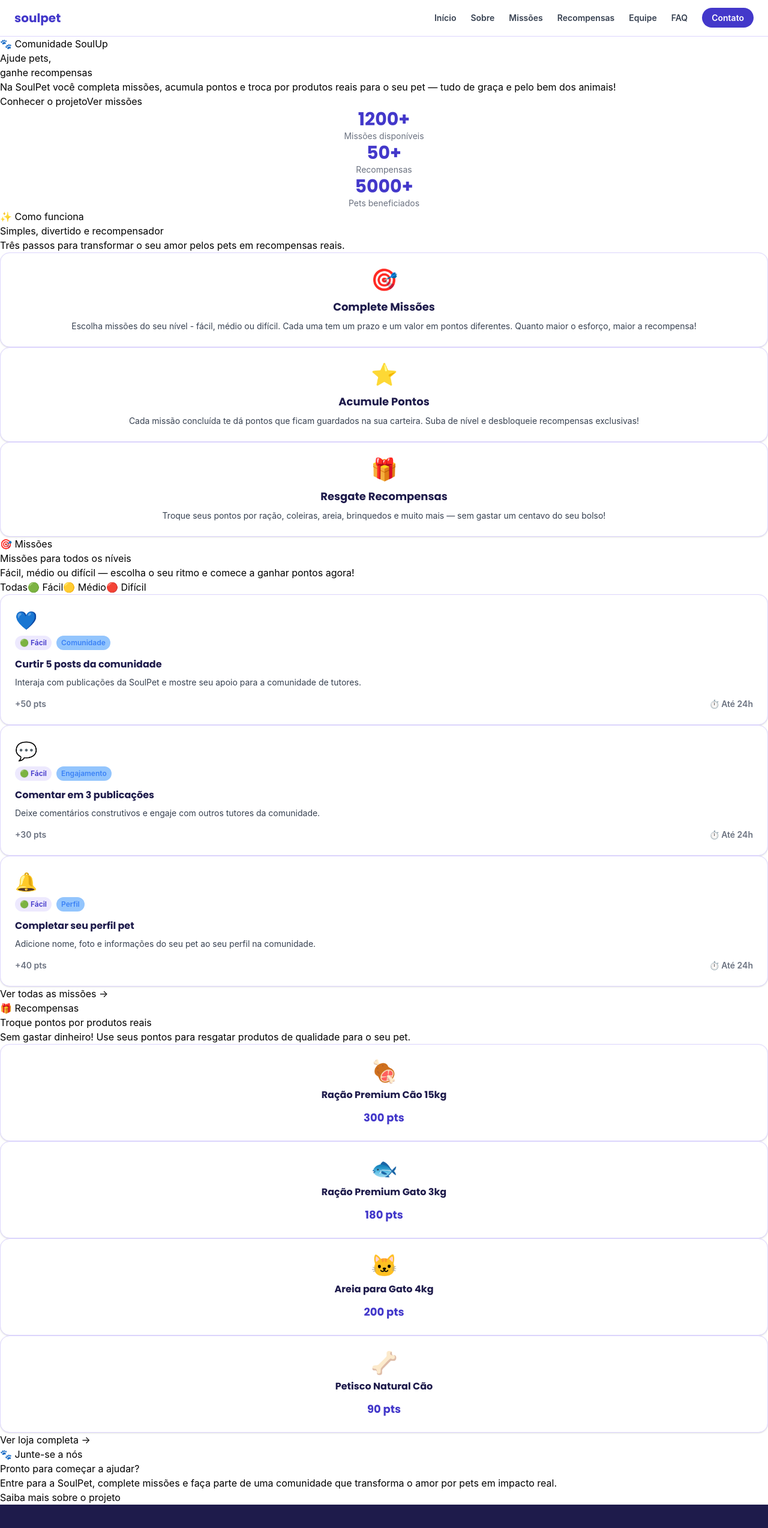
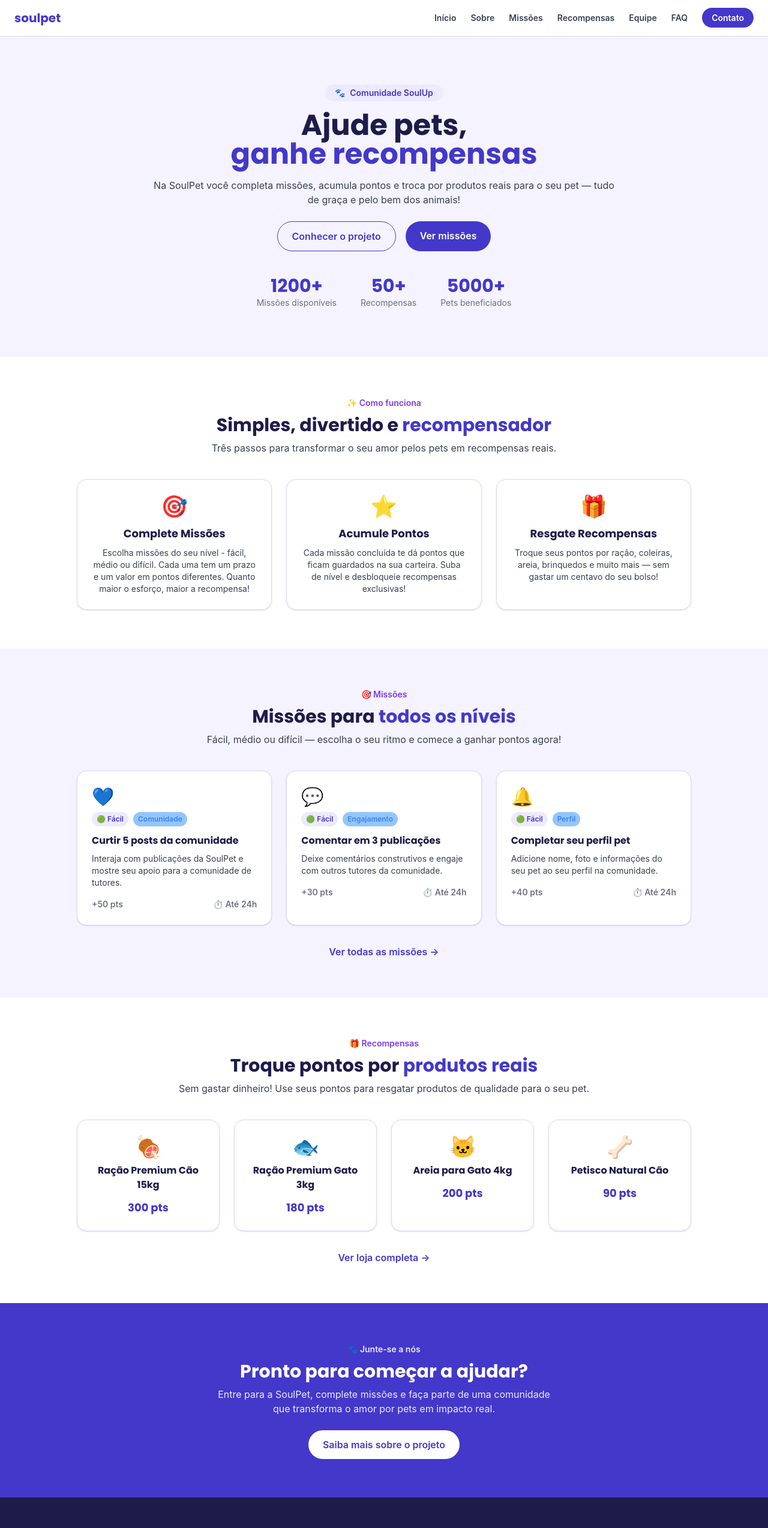
Before and after one commit to thaylira2026-hub/sprint3-soulpet-front-end, a React (Vite) app: page / in a window 1280 px wide. Shown: the top 2548 px of the page at 60% size. Built offline with nearby package versions, Linux system fonts and the light colour scheme.

Commit message:
estiliza pagina Home com Tailwind

```diff
--- a/src/pages/Home.tsx
+++ b/src/pages/Home.tsx
@@ -13,46 +13,50 @@ const Home = () => {
   return (
     <main>
       {/* Hero */}
-      <section aria-labelledby="hero-title">
-        <div>
-          <div>
-            <div>
+      <section className="bg-bg px-6 py-20" aria-labelledby="hero-title">
+        <div className="mx-auto max-w-3xl text-center">
+          <div className="mx-auto inline-flex items-center gap-2 rounded-full bg-lilac-light px-4 py-1 text-sm font-semibold text-primary">
             <span>🐾</span> Comunidade SoulUp
           </div>
 
-            <h1 id="hero-title">
+          <h1 id="hero-title" className="mt-4 font-display text-4xl font-bold text-text-dark md:text-5xl">
             Ajude pets,<br />
-              <span>ganhe recompensas</span>
+            <span className="text-primary">ganhe recompensas</span>
           </h1>
 
-            <p>
+          <p className="mt-4 text-text-body">
             Na SoulPet você completa missões, acumula pontos e troca por produtos reais para o seu pet — tudo de graça e pelo bem dos animais!
           </p>
 
-            <div>
-              <Link to="/sobre">Conhecer o projeto</Link>
-              <Link to="/missoes">Ver missões</Link>
+          <div className="mt-6 flex justify-center gap-4">
+            <Link to="/sobre" className="rounded-full border border-primary px-6 py-3 font-semibold text-primary hover:bg-lilac-light">
+              Conhecer o projeto
+            </Link>
+            <Link to="/missoes" className="rounded-full bg-primary px-6 py-3 font-semibold text-white hover:bg-secondary">
+              Ver missões
+            </Link>
           </div>
 
-            <div>
+          <div className="mt-10 flex justify-center gap-10">
             <StatCounter target={1200} label="Missões disponíveis" />
             <StatCounter target={50} label="Recompensas" />
             <StatCounter target={5000} label="Pets beneficiados" />
           </div>
         </div>
-        </div>
       </section>
 
       {/* Como funciona */}
-      <section aria-labelledby="how-title">
-        <div>
-          <div>
-            <span>✨ Como funciona</span>
-            <h2 id="how-title">Simples, divertido e <span>recompensador</span></h2>
-            <p>Três passos para transformar o seu amor pelos pets em recompensas reais.</p>
+      <section className="px-6 py-16" aria-labelledby="how-title">
+        <div className="mx-auto max-w-5xl">
+          <div className="text-center">
+            <span className="text-sm font-semibold text-secondary">✨ Como funciona</span>
+            <h2 id="how-title" className="mt-2 font-display text-3xl font-bold text-text-dark">
+              Simples, divertido e <span className="text-primary">recompensador</span>
+            </h2>
+            <p className="mt-2 text-text-body">Três passos para transformar o seu amor pelos pets em recompensas reais.</p>
           </div>
 
-          <div>
+          <div className="mt-10 grid grid-cols-1 gap-6 md:grid-cols-3">
             <FeatureCard
               icon="🎯"
               title="Complete Missões"
@@ -73,25 +77,21 @@ const Home = () => {
       </section>
 
       {/* Missões em destaque */}
-      <section aria-labelledby="missions-title">
-        <div>
-          <div>
-            <span>🎯 Missões</span>
-            <h2 id="missions-title">Missões para <span>todos os níveis</span></h2>
-            <p>Fácil, médio ou difícil — escolha o seu ritmo e comece a ganhar pontos agora!</p>
+      <section className="bg-bg px-6 py-16" aria-labelledby="missions-title">
+        <div className="mx-auto max-w-5xl">
+          <div className="text-center">
+            <span className="text-sm font-semibold text-secondary">🎯 Missões</span>
+            <h2 id="missions-title" className="mt-2 font-display text-3xl font-bold text-text-dark">
+              Missões para <span className="text-primary">todos os níveis</span>
+            </h2>
+            <p className="mt-2 text-text-body">Fácil, médio ou difícil — escolha o seu ritmo e comece a ganhar pontos agora!</p>
           </div>
 
-          <div role="tablist" aria-label="Filtro de missões">
-            <button role="tab" aria-selected="true">Todas</button>
-            <button role="tab" aria-selected="false">🟢 Fácil</button>
-            <button role="tab" aria-selected="false">🟡 Médio</button>
-            <button role="tab" aria-selected="false">🔴 Difícil</button>
-          </div>
-
-          <div aria-live="polite">
+          <div className="mt-10 grid grid-cols-1 gap-6 md:grid-cols-3">
             {featuredMissions.map((mission) => (
               <MissionCard
-                key={mission.title}
+                key={mission.id}
+                id={mission.id}
                 icon={mission.icon}
                 difficulty={mission.difficulty}
                 tag={mission.tag}
@@ -103,48 +103,49 @@ const Home = () => {
             ))}
           </div>
 
-          <div>
-            <Link to="/missoes">Ver todas as missões →</Link>
+          <div className="mt-8 text-center">
+            <Link to="/missoes" className="font-semibold text-primary hover:underline">
+              Ver todas as missões →
+            </Link>
           </div>
         </div>
       </section>
 
       {/* Recompensas em destaque */}
-      <section aria-labelledby="rewards-title">
-        <div>
-          <div>
-            <span>🎁 Recompensas</span>
-            <h2 id="rewards-title">Troque pontos por <span>produtos reais</span></h2>
-            <p>Sem gastar dinheiro! Use seus pontos para resgatar produtos de qualidade para o seu pet.</p>
+      <section className="px-6 py-16" aria-labelledby="rewards-title">
+        <div className="mx-auto max-w-5xl">
+          <div className="text-center">
+            <span className="text-sm font-semibold text-secondary">🎁 Recompensas</span>
+            <h2 id="rewards-title" className="mt-2 font-display text-3xl font-bold text-text-dark">
+              Troque pontos por <span className="text-primary">produtos reais</span>
+            </h2>
+            <p className="mt-2 text-text-body">Sem gastar dinheiro! Use seus pontos para resgatar produtos de qualidade para o seu pet.</p>
           </div>
 
-          <div>
+          <div className="mt-10 grid grid-cols-2 gap-6 md:grid-cols-4">
             {featuredRewards.map((reward) => (
-              <RewardCard
-                key={reward.name}
-                emoji={reward.emoji}
-                name={reward.name}
-                points={reward.points}
-              />
+              <RewardCard key={reward.name} emoji={reward.emoji} name={reward.name} points={reward.points} />
             ))}
           </div>
 
-          <div>
-            <Link to="/recompensas">Ver loja completa →</Link>
+          <div className="mt-8 text-center">
+            <Link to="/recompensas" className="font-semibold text-primary hover:underline">
+              Ver loja completa →
+            </Link>
           </div>
         </div>
       </section>
 
       {/* CTA final */}
-      <section aria-labelledby="cta-title">
-        <div>
-          <span>🐾 Junte-se a nós</span>
-          <h2 id="cta-title">Pronto para começar a ajudar?</h2>
-          <p>
+      <section className="bg-primary px-6 py-16 text-center text-white" aria-labelledby="cta-title">
+        <span className="text-sm font-semibold text-lilac-light">🐾 Junte-se a nós</span>
+        <h2 id="cta-title" className="mt-2 font-display text-3xl font-bold">Pronto para começar a ajudar?</h2>
+        <p className="mx-auto mt-2 max-w-xl text-lilac-light">
           Entre para a SoulPet, complete missões e faça parte de uma comunidade que transforma o amor por pets em impacto real.
         </p>
-          <Link to="/sobre">Saiba mais sobre o projeto</Link>
-        </div>
+        <Link to="/sobre" className="mt-6 inline-block rounded-full bg-white px-6 py-3 font-semibold text-primary hover:bg-lilac-light">
+          Saiba mais sobre o projeto
+        </Link>
       </section>
     </main>
   )
```
Lines whose indentation alone changed are shown as unchanged.
